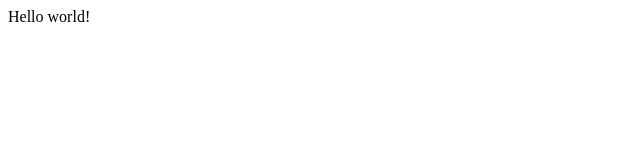
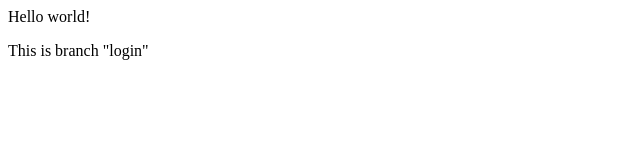
Before and after one commit to sitskomickhail/TestRepository, a plain HTML site: page index.html in a window 1280 px wide. Shown: the whole page, without its empty margins (0-640 px from the left). Drawn offline with Linux system fonts and the light colour scheme.

```diff
--- a/index.html
+++ b/index.html
@@ -4,5 +4,6 @@
 <div>
 Hello world!
 </div>
+<p>This is branch "login"</p>
 
 </html>
```
